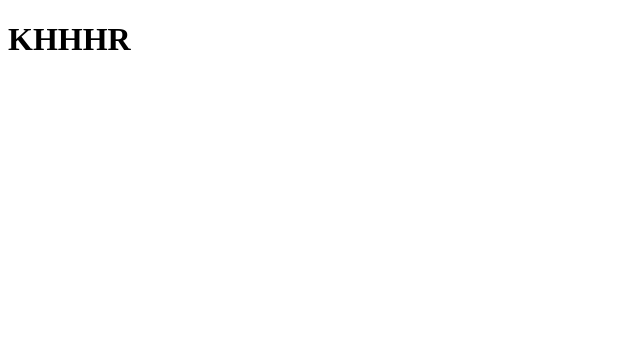
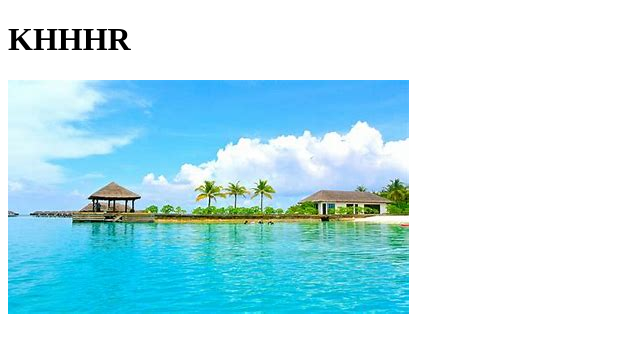
Before and after one commit to KoJiwon2/zzz2, a plain HTML site: page dev4.html in a window 1280 px wide. Shown: the whole page, without its empty margins (0-640 px from the left). Drawn offline with Linux system fonts and the light colour scheme.

Commit message:
dev4.html

```diff
--- a/dev4.html
+++ b/dev4.html
@@ -8,5 +8,6 @@
 </head>
 <body>
     <h1>KHHHR</h1>
+    <img src="images/hrimage.jpg" alt="">
 </body>
 </html>
```
Also changed, not shown: images/hrimage.jpg (added).
